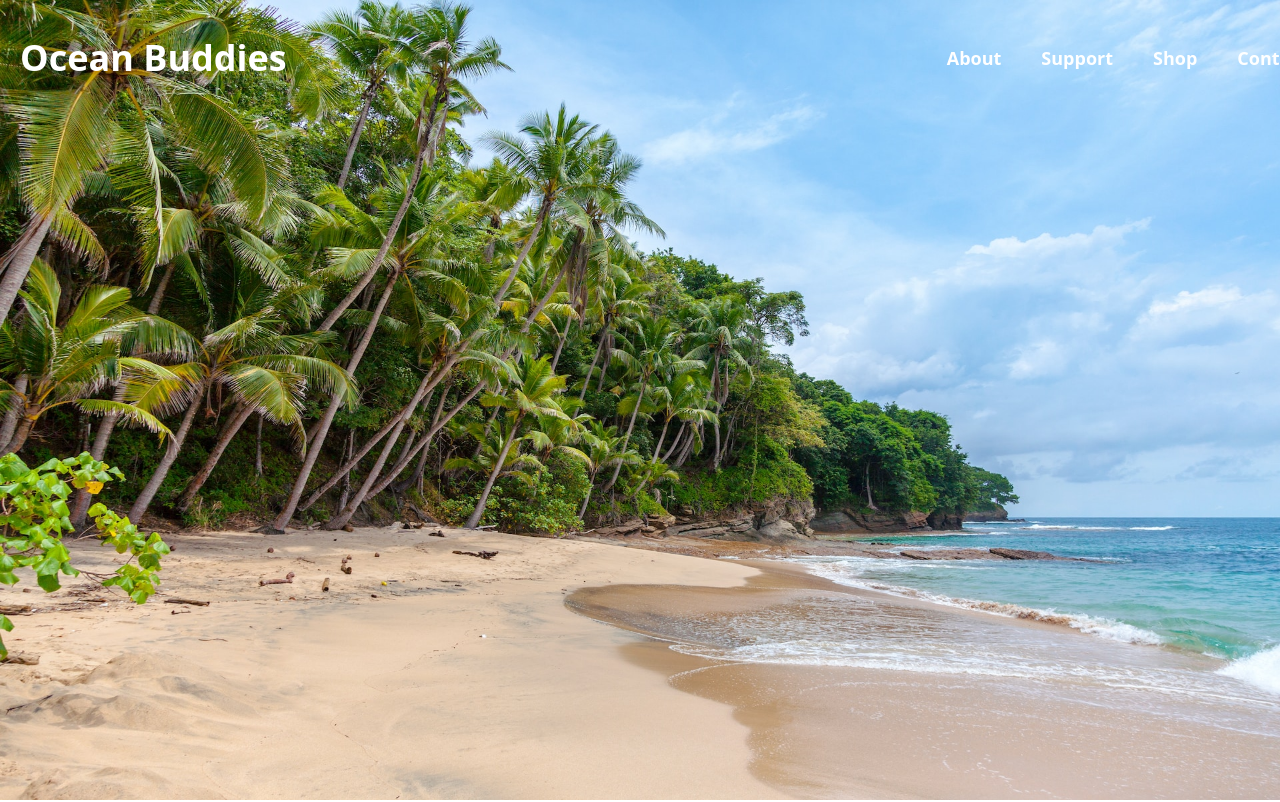
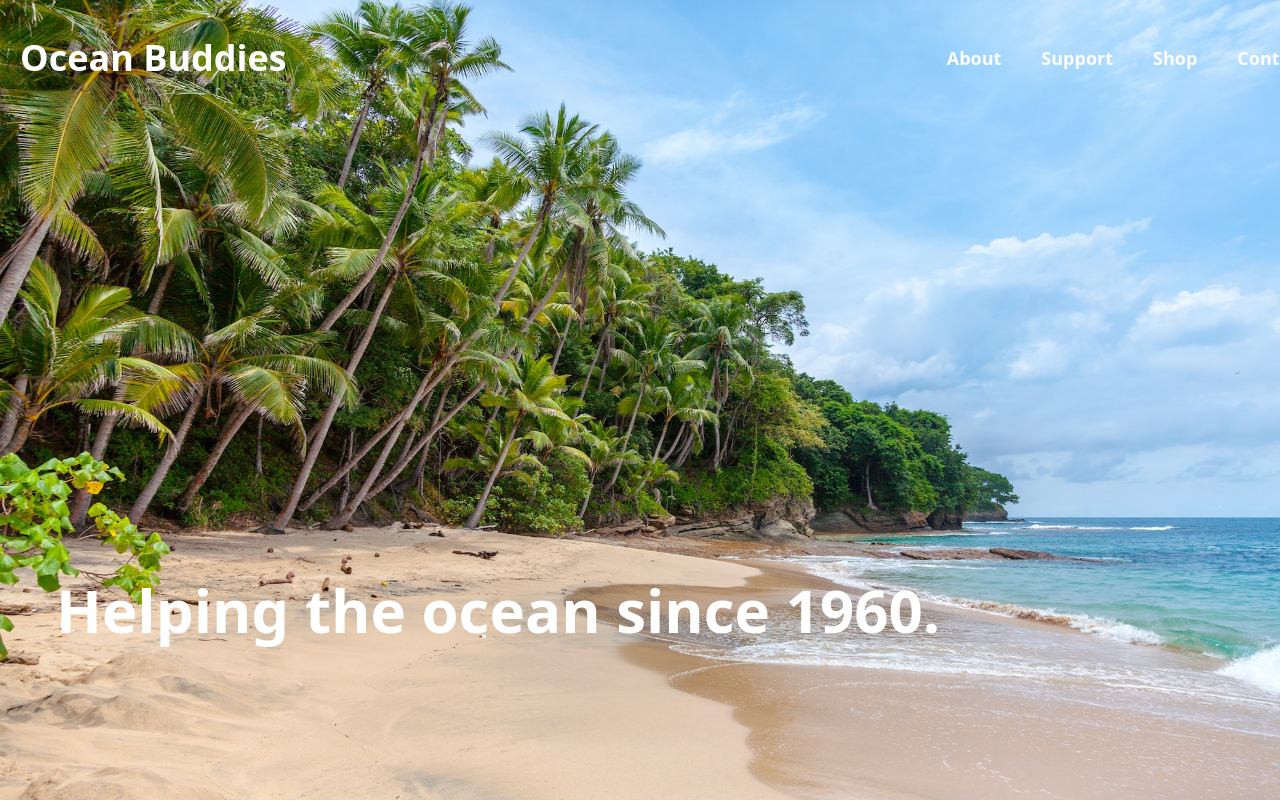
Before and after one commit to Oceans-4/Ocean-App, a React (Create React App) app in the folder client/: page /about in a window 1280 px wide. Shown: the top 802 px of the page. Built offline with nearby package versions, Linux system fonts and the light colour scheme.

Commit message:
added header text to About page

```diff
--- a/client/src/components/aboutComponents/About.js
+++ b/client/src/components/aboutComponents/About.js
@@ -29,7 +29,10 @@ const About = () => {
   ];
   return (
     <>
-      <img style={{ height: "800px", width: "100%" }} src={beachside} />
+      <div className="relative">
+        <img style={{ height: "800px", width: "100%" }} src={beachside} />
+        <h1 className="text-white font-bold text-6xl absolute bottom-40 left-14">Helping the ocean since 1960.</h1>
+      </div>
       <section className="flex flex-wrap justify-center mb-40">
         {datas.map((data) => (
           <div key={data.title} className="w-1/4 max-md:w-full m-5">
```
